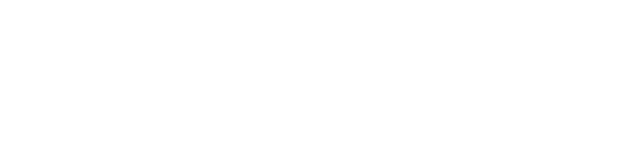
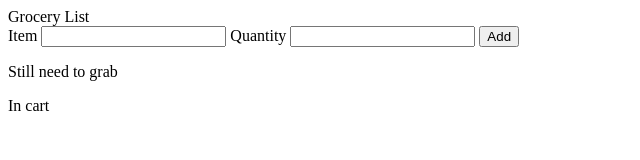
Before and after one commit to jupiterboopiter/grocery-list, a plain HTML site: page index.html in a window 1280 px wide. Shown: the whole page, without its empty margins (0-640 px from the left). Drawn offline with Linux system fonts and the light colour scheme.

Commit message:
New HTML skeleton

```diff
--- a/index.html
+++ b/index.html
@@ -9,7 +9,31 @@
 
 
 <body>
+    <header>
+        Grocery List
+    </header>
 
+    <main>
+        <form>
+            <label for="item-input">Item</label>
+            <input type="text" id="item-input">
+            <label for="quantity-input">Quantity</label>
+            <input type="number" id="quantity-input">
+            <button type="submit" id="submit-btn">Add</button>
+        </form>
+
+        <div id="lists">
+            <p class="list_label">Still need to grab<span class="quantity" id="shopping-num"></span></p>
+            <ul id="shopping-list">
+            </ul>
+            <p class="list_label">In cart<span class="quantity" id="bought-num"></span></p>
+            <ul id="bought-list">
+            </ul>
+        </div>
+    </main>
+
+    <div class="push"></div>
+    </div>
 
 
     <script src="script.js"></script>
```
